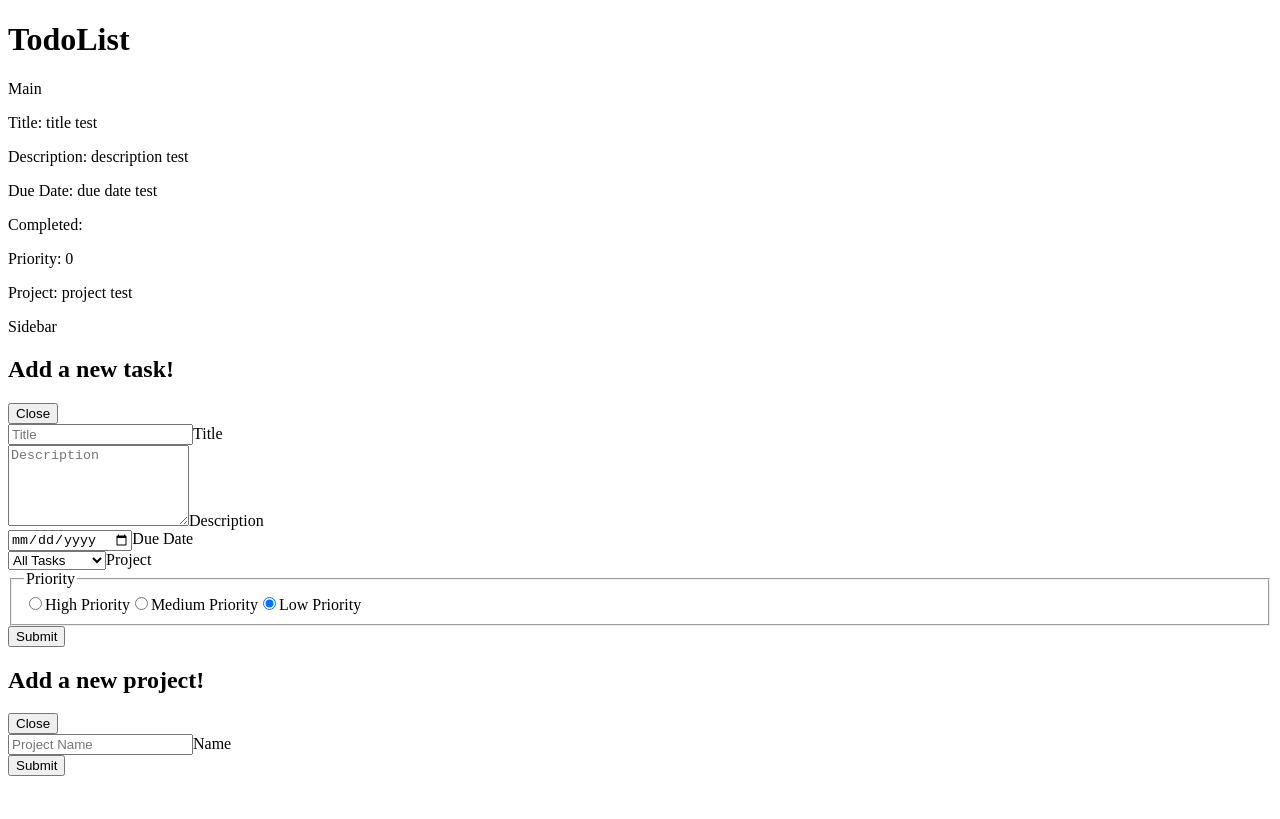
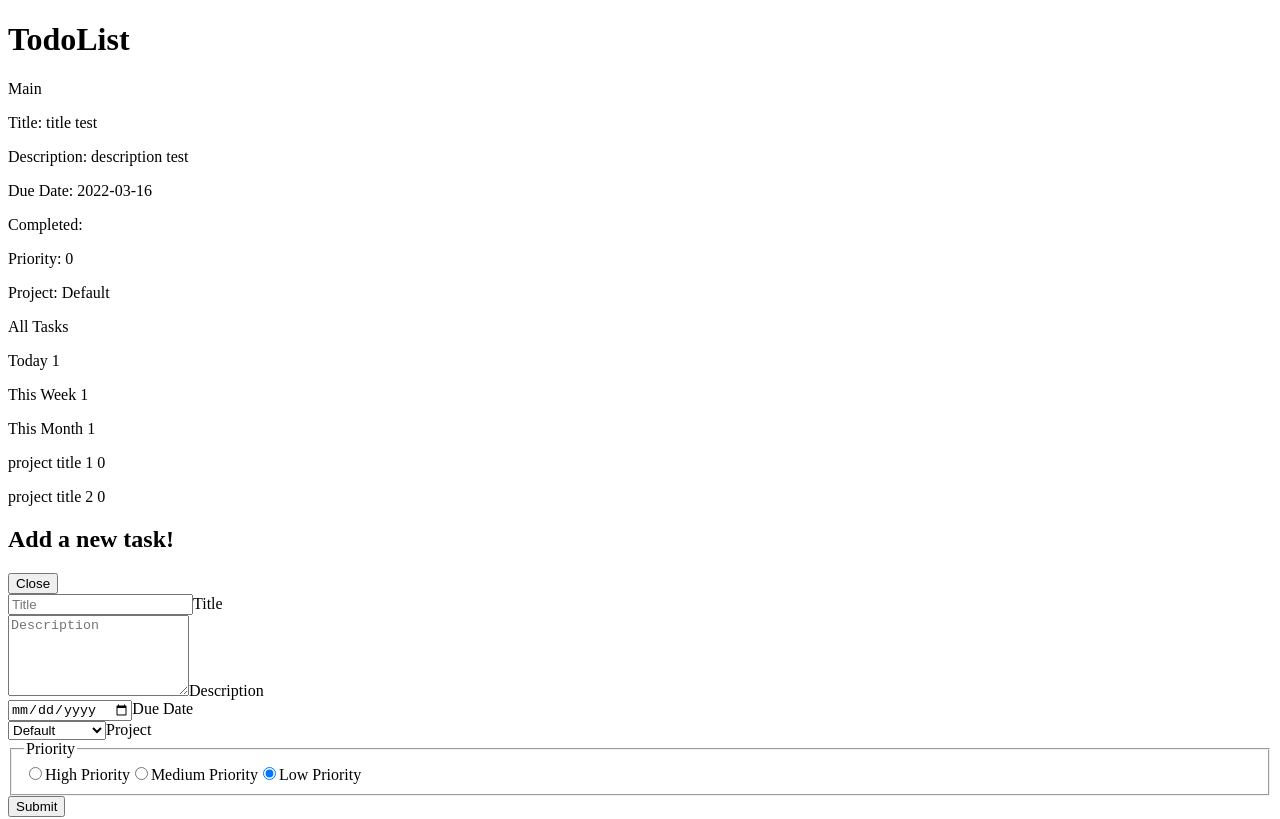
Before and after one commit to htder/todo_list, a React (Create React App) app: page / in a window 1280 px wide. Shown: the top 819 px of the page. Built offline with nearby package versions, Linux system fonts and the light colour scheme.

Commit message:
added date-fns, sidebar now updates with count of tasks

```diff
--- a/src/components/Main.jsx
+++ b/src/components/Main.jsx
@@ -10,15 +10,15 @@ function Main() {
     {
       title: 'title test',
       description: 'description test',
-      dueDate: 'due date test',
+      dueDate: '2022-03-16',
       completed: false,
       priority: 0,
-      project: 'project test',
+      project: 'Default',
     },
   ]);
 
   const [projects, setProjects] = useState([
-    { title: 'All Tasks' },
+    { title: 'Default' },
     { title: 'project title 1' },
     { title: 'project title 2' },
   ]);
@@ -47,7 +47,7 @@ function Main() {
     <section>
       <div>Main</div>
       <div>{taskElements}</div>
-      <Sidebar />
+      <Sidebar tasks={tasks} projects={projects} />
       <TaskModal projects={projects} addTask={handleNewTask} />
       <ProjectModal addProject={handleNewProject} />
     </section>
--- a/src/components/Sidebar.jsx
+++ b/src/components/Sidebar.jsx
@@ -1,7 +1,66 @@
 import React from 'react';
+import { format, isThisWeek, isThisMonth, parseISO } from 'date-fns';
 
-function Sidebar() {
-  return <aside>Sidebar</aside>;
+function Sidebar({ tasks, projects }) {
+
+  function countOccurancesProject(projectName) {
+    let count = 0;
+    tasks.forEach((item) => {
+      if (item.project === projectName) {
+        count += 1;
+      }
+    });
+    return count;
+  }
+
+  const projectElements = projects.map((item) => {
+    if (item.title !== 'Default') {
+      return (
+        <p>
+          {item.title} {countOccurancesProject(item.title)}
+        </p>
+      );
+    }
+  });
+
+  function countOccurancesToday() {
+    let count = 0;
+    const currentDate = format(new Date(), 'yyyy-MM-dd');
+    tasks.forEach((task) => {
+      if (task.dueDate === currentDate) count += 1;
+    });
+    return count;
+  }
+
+  function countOccurancesWeek() {
+    let count = 0;
+    tasks.forEach((task) => {
+      if (isThisWeek(parseISO(task.dueDate))) {
+        count += 1;
+      }
+    });
+    return count;
+  }
+
+  function countOccurancesMonth() {
+    let count = 0;
+    tasks.forEach((task) => {
+      if (isThisMonth(parseISO(task.dueDate))) {
+        count += 1;
+      }
+    });
+    return count;
+  }
+
+  return (
+    <aside>
+      <p>All Tasks</p>
+      <p>Today {countOccurancesToday()}</p>
+      <p>This Week {countOccurancesWeek()}</p>
+      <p>This Month {countOccurancesMonth()}</p>
+      {projectElements}
+    </aside>
+  );
 }
 
 export default Sidebar;
--- a/src/components/modals/TaskModal.jsx
+++ b/src/components/modals/TaskModal.jsx
@@ -25,7 +25,7 @@ function TaskModal({ projects, addTask }) {
       dueDate: '',
       completed: false,
       priority: 'low',
-      project: 'All Tasks',
+      project: 'Default',
     });
   }
 
@@ -44,9 +44,7 @@ function TaskModal({ projects, addTask }) {
   }
 
   const projectList = projects.map((item, i) => (
-    <option key={i} value={item.title === 'All Tasks'}>
-      {item.title}
-    </option>
+    <option key={i}>{item.title}</option>
   ));
 
   return (
```
Also changed, not shown: package.json (+5 -4 lines), 1 other file (tests, documents, lock files or other folders).
